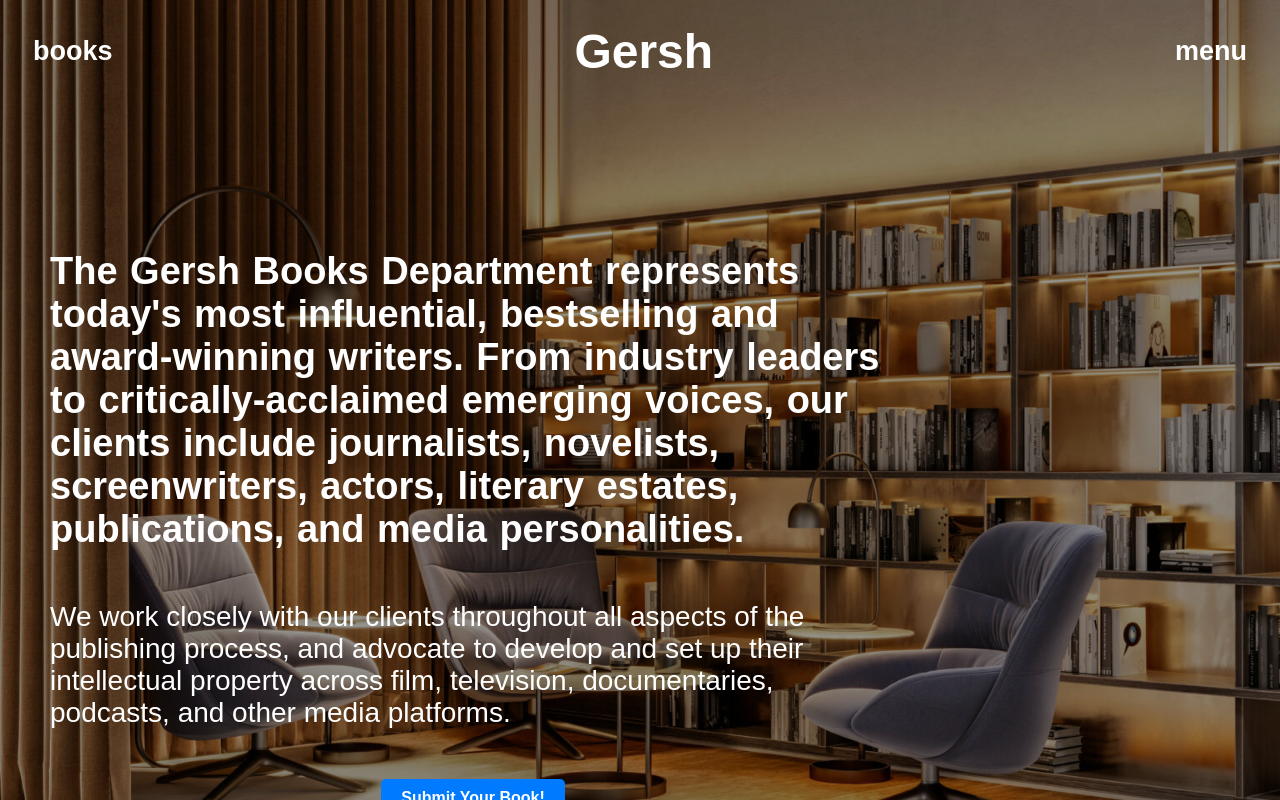
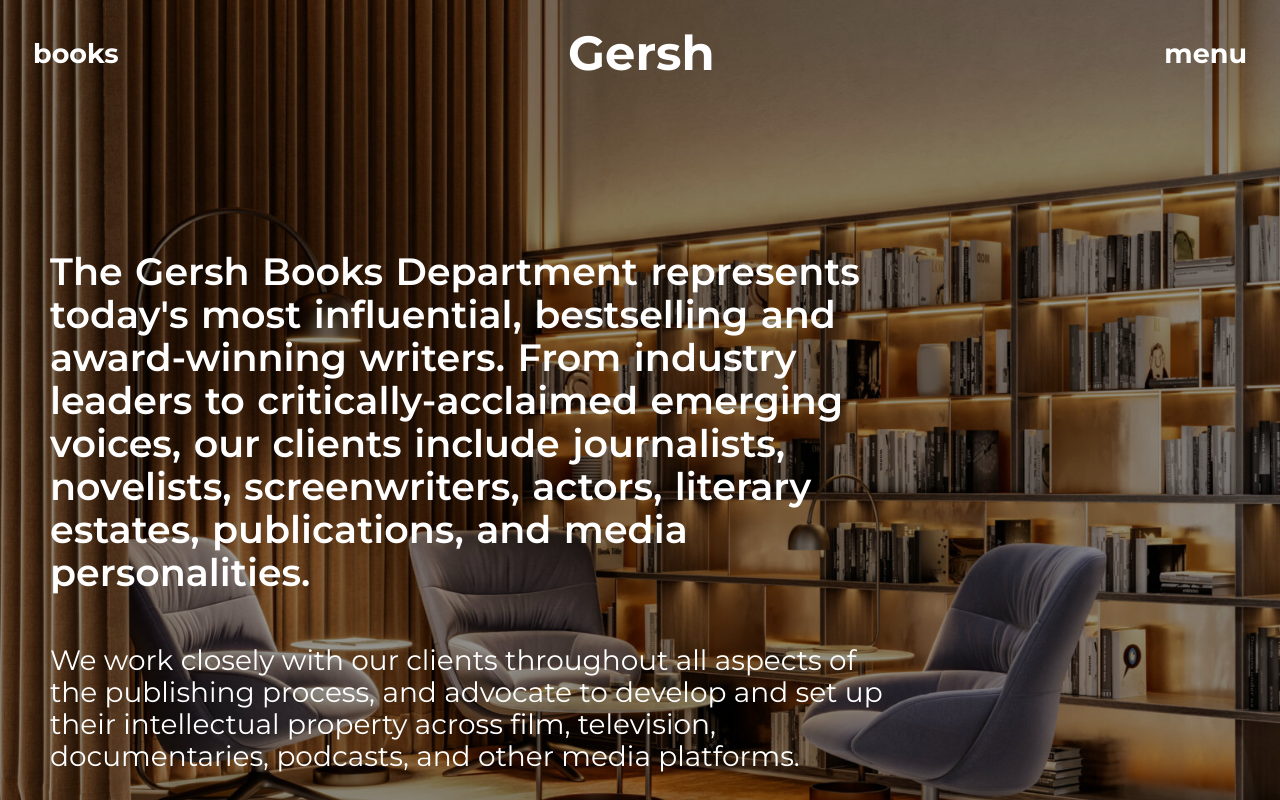
Before and after one commit to mayor-style/gersh, a React (Vite) app in the folder gersh/: page / in a window 1280 px wide. Shown: the top 800 px of the page. Built offline with nearby package versions, Linux system fonts and the light colour scheme.

Commit message:
Update index.css

```diff
--- a/gersh/src/index.css
+++ b/gersh/src/index.css
@@ -2,4 +2,5 @@
   margin: 0px;
   padding: 0px;
   box-sizing: border-box;
+    font-family: "Montserrat";
 }
```
